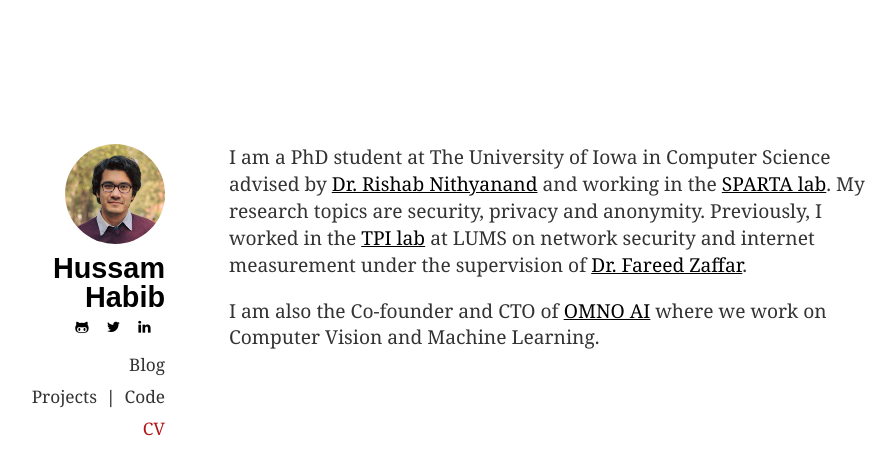
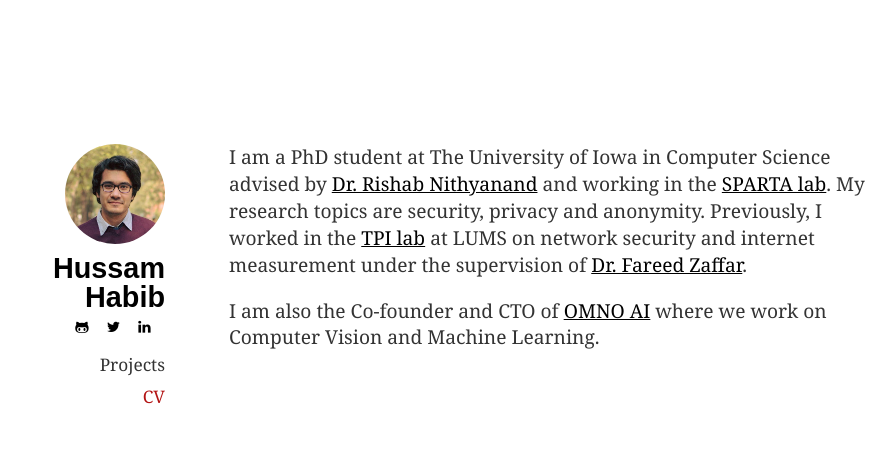
Before and after one commit to hussamh10/hussamh10.github.io, a Jekyll site: the page built from index.md, in a window 1280 px wide. Shown: the top 475 px of the page, without its empty margins (155-1051 px from the left). Built offline with Jekyll 4.4.1, drawn with Linux system fonts in a browser that asks for light colours.

Commit message:
html upd

```diff
--- a/_includes/header.html
+++ b/_includes/header.html
@@ -9,10 +9,7 @@
     </div>
     <div class=home-nav>
         <ul>
-            <li><a href="https://sites.google.com/view/hussamh10/home">Blog</a>
             <li><a href="/projects/">Projects</a>
-                &nbsp;|&nbsp;
-                <a href="{{ site.github_url }}">Code</a>
             </li>
             <li>
                 <a class=resume-link href="/cv.pdf">CV</a><br/>
```
